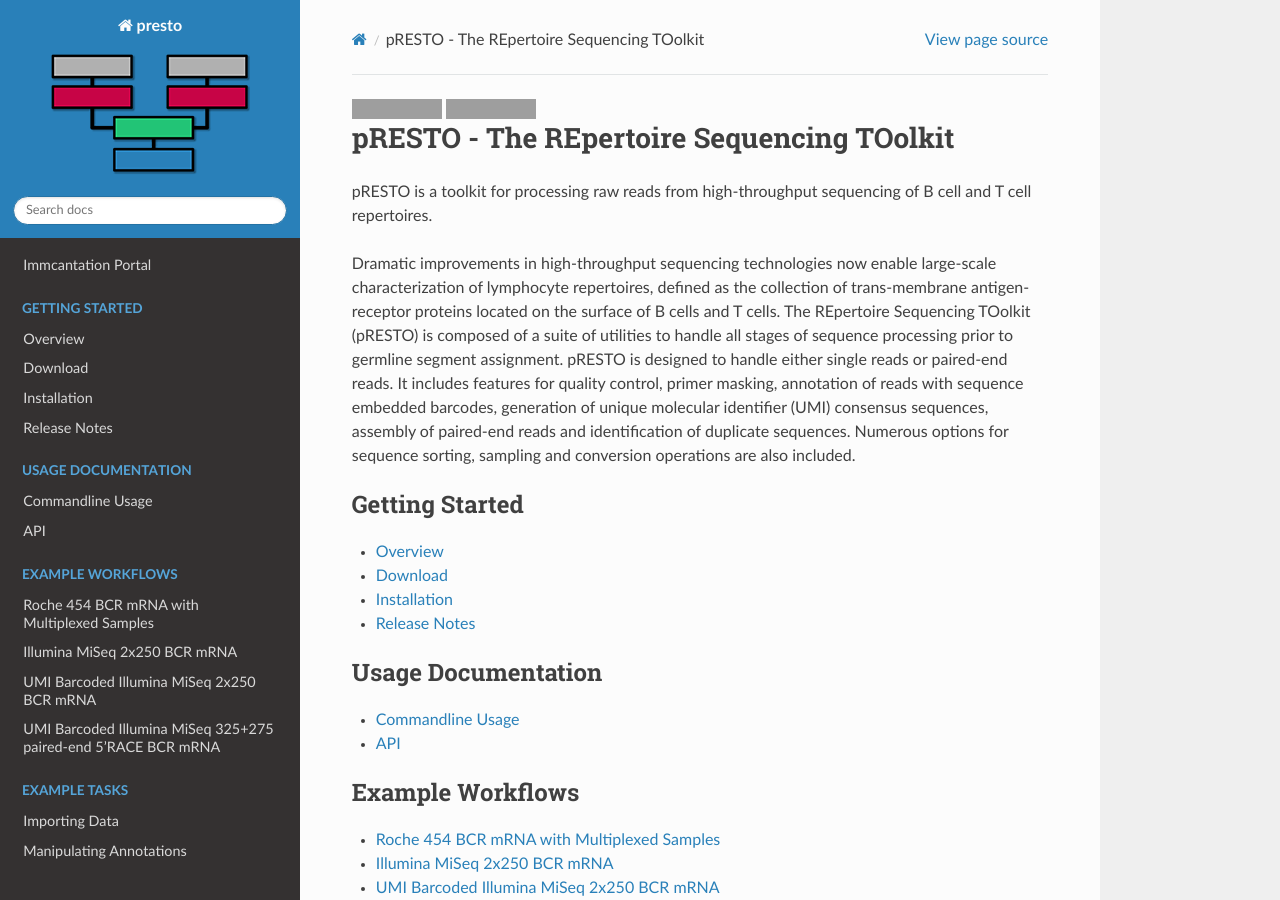
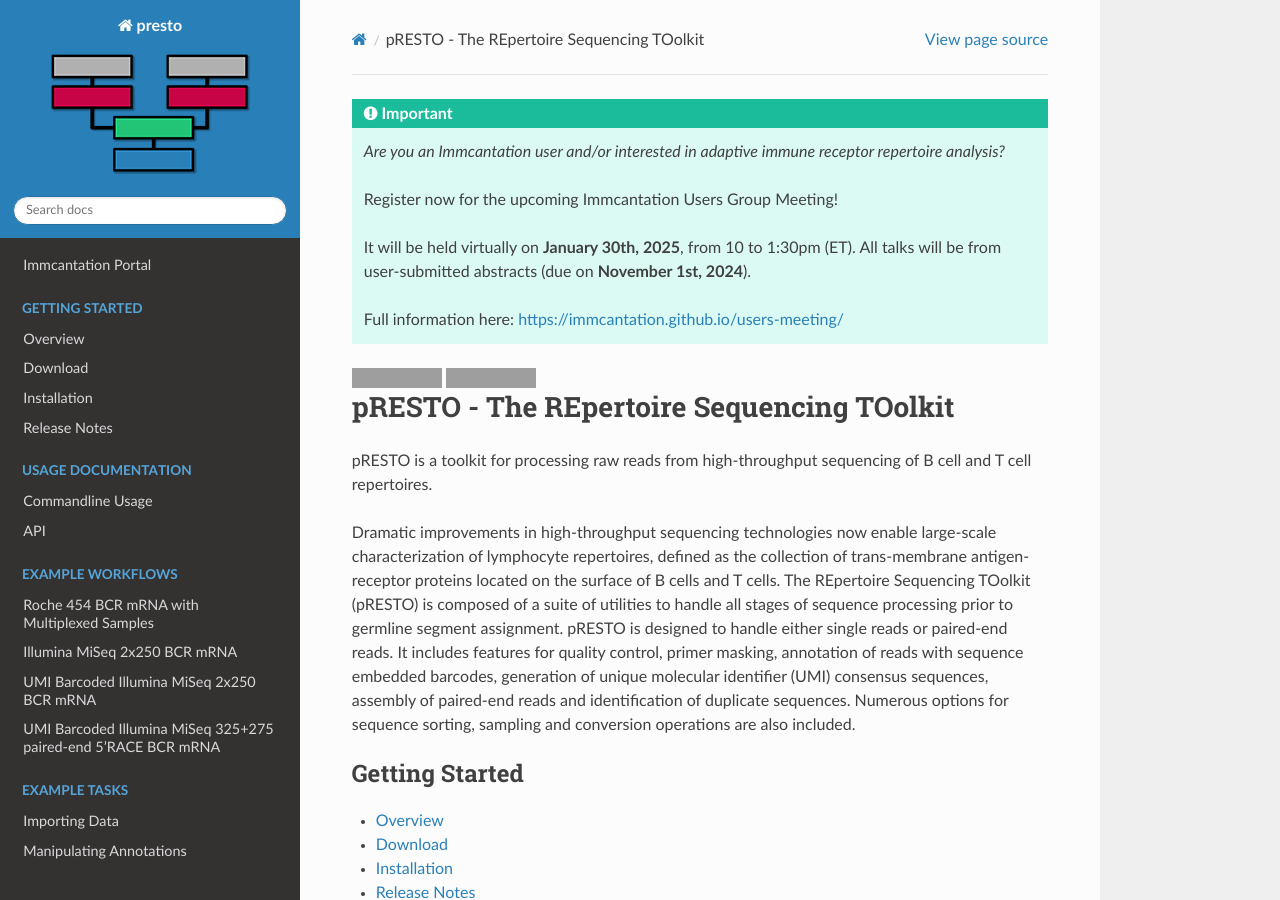
Before and after one commit to immcantation/presto, a Sphinx documentation site: the page built from docs/index.rst, in a window 1280 px wide and 900 px high. Built offline with Sphinx 7.4.7 and the Read the Docs theme 3.1.0, drawn with Linux system fonts in a browser that asks for light colours; formulas are drawn with MathJax 3; grey boxes are pictures that could not be loaded.

Commit message:
users group meeting announcement

```diff
--- a/docs/conf.py
+++ b/docs/conf.py
@@ -31,6 +31,19 @@
     mock_modules = ['numpy', 'scipy', 'scipy.stats', 'scipy.spatial', 'scipy.spatial.distance',
                     'pandas', 'Bio', 'Bio.Align', 'Bio.Seq', 'Bio.SeqRecord']
     sys.modules.update((mod_name, Mock()) for mod_name in mock_modules)
+
+# Prolog
+rst_prolog = """
+.. important::
+    *Are you an Immcantation user and/or interested in adaptive immune receptor repertoire analysis?*
+
+    Register now for the upcoming Immcantation Users Group Meeting!
+
+    It will be held virtually on **January 30th, 2025**, from 10 to 1:30pm (ET).
+    All talks will be from user-submitted abstracts (due on **November 1st, 2024**).
+
+    Full information here: https://immcantation.github.io/users-meeting/
+"""
 
 # If extensions (or modules to document with autodoc) are in another directory,
 # add these directories to sys.path here. If the directory is relative to the
```
